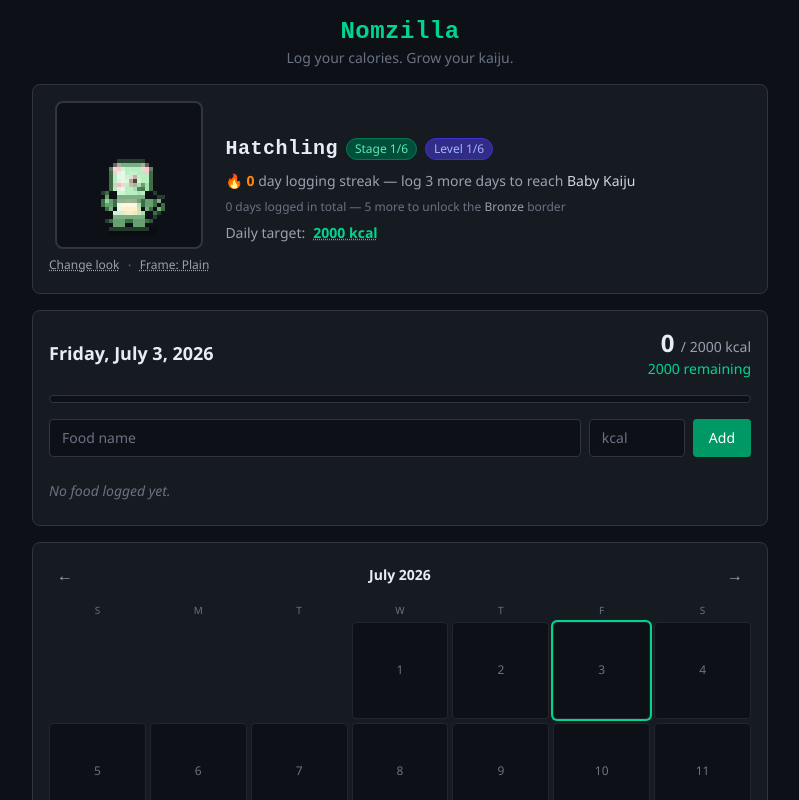
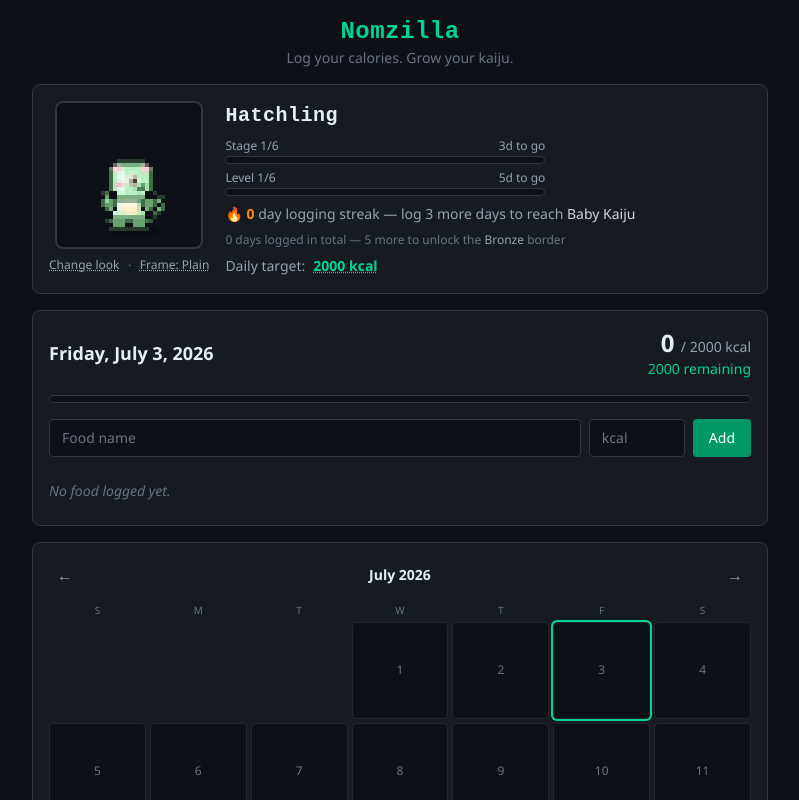
Before and after one commit to ryanbarela-stack/nomzilla, a React (Vite) app: page / in a window 1280 px wide. Shown: the top 800 px of the page, without its empty margins (240-1039 px from the left). Built offline with nearby package versions, Linux system fonts and the light colour scheme.

Commit message:
Show stage and level progress as bars instead of static tags
Replaces the "Stage X/6" and "Level X/6" pill badges with filled
progress bars showing how close the streak/total-days-logged is to
the next threshold, alongside a days-remaining count.

```diff
--- a/src/components/KaijuHeader.tsx
+++ b/src/components/KaijuHeader.tsx
@@ -48,6 +48,13 @@ export function KaijuHeader({
   const currentLevelBorder = BORDERS[levelIndex];
   const nextBorder = getNextBorder(totalDaysLogged);
   const leveledUp = levelIndex > seenLevelIndex;
+
+  const stageProgressPct = next
+    ? Math.min(100, Math.max(0, ((streak - stage.minStreak) / (next.minStreak - stage.minStreak)) * 100))
+    : 100;
+  const levelProgressPct = nextBorder
+    ? Math.min(100, Math.max(0, ((totalDaysLogged - currentLevelBorder.minDays) / (nextBorder.minDays - currentLevelBorder.minDays)) * 100))
+    : 100;
 
   function commitTarget() {
     const val = Number(draft);
@@ -109,14 +116,34 @@ export function KaijuHeader({
         )}
 
         <div className="flex-1 w-full flex flex-col gap-2 text-center sm:text-left">
-          <div className="flex items-center justify-center sm:justify-start gap-2 flex-wrap">
-            <h1 className="text-xl font-bold text-[#e6edf3] font-pixel">{stage.name}</h1>
-            <span className="text-xs px-2 py-0.5 rounded-full bg-emerald-900 text-emerald-300 border border-emerald-700">
-              Stage {stage.index + 1}/{GROWTH_STAGES.length}
-            </span>
-            <span className="text-xs px-2 py-0.5 rounded-full bg-indigo-900 text-indigo-300 border border-indigo-700">
-              Level {levelIndex + 1}/{BORDERS.length}
-            </span>
+          <h1 className="text-xl font-bold text-[#e6edf3] font-pixel">{stage.name}</h1>
+
+          <div className="flex flex-col gap-1.5 items-center sm:items-start">
+            <div className="flex flex-col gap-0.5 w-full max-w-xs">
+              <div className="flex items-center justify-between text-xs text-gray-400">
+                <span>Stage {stage.index + 1}/{GROWTH_STAGES.length}</span>
+                <span>{next ? `${daysToNext}d to go` : "Max"}</span>
+              </div>
+              <div className="h-2 w-full bg-[#0d1117] border border-[#30363d] rounded-full overflow-hidden">
+                <div
+                  className="h-full bg-emerald-500 rounded-full transition-[width]"
+                  style={{ width: `${stageProgressPct}%` }}
+                />
+              </div>
+            </div>
+
+            <div className="flex flex-col gap-0.5 w-full max-w-xs">
+              <div className="flex items-center justify-between text-xs text-gray-400">
+                <span>Level {levelIndex + 1}/{BORDERS.length}</span>
+                <span>{nextBorder ? `${nextBorder.minDays - totalDaysLogged}d to go` : "Max"}</span>
+              </div>
+              <div className="h-2 w-full bg-[#0d1117] border border-[#30363d] rounded-full overflow-hidden">
+                <div
+                  className="h-full bg-indigo-500 rounded-full transition-[width]"
+                  style={{ width: `${levelProgressPct}%` }}
+                />
+              </div>
+            </div>
           </div>
 
           <div className="text-sm text-gray-400">
```
